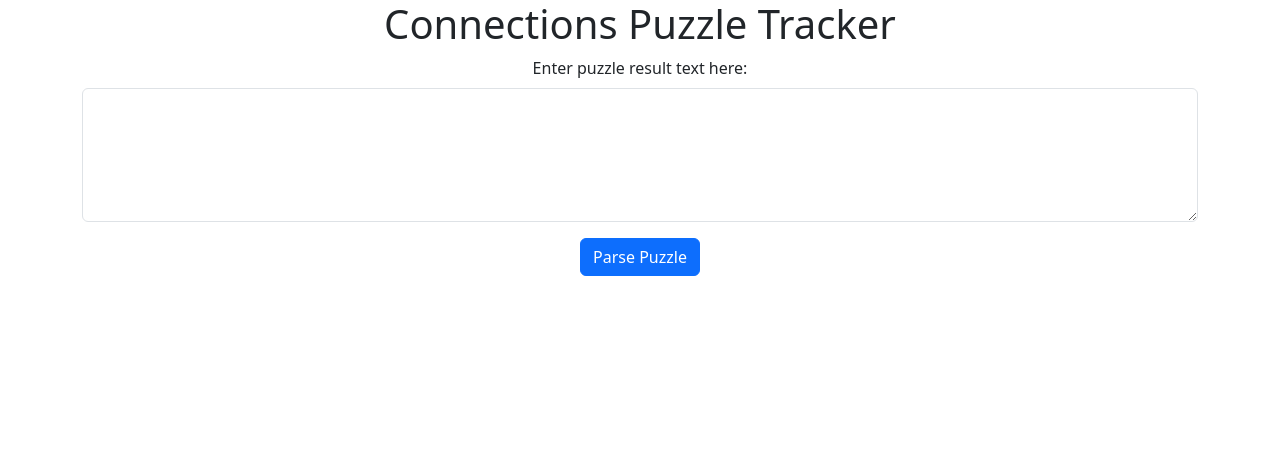
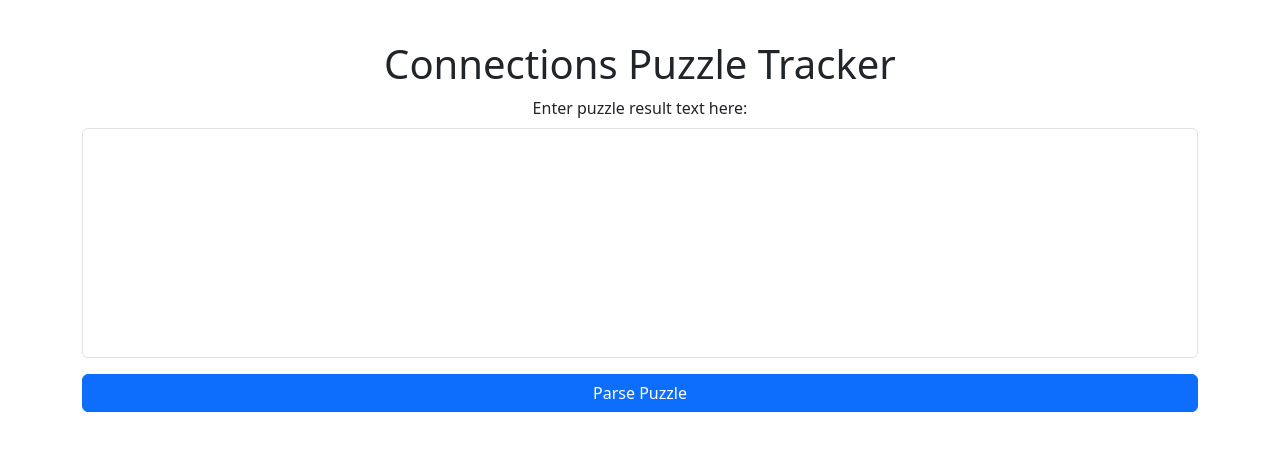
Before and after one commit to gdifiore/nyt-connections-tracker, a Flask app: page / in a window 1280 px wide. Shown: the top 451 px of the page. Run offline with Flask 3, Linux system fonts and the light colour scheme.

Commit message:
fix css + input validation
- css was in wrong folder and wasn't being applied
- validation of emoji lines was wrong
- increased form length to 9 (max length of NYT output)

```diff
--- a/connections_parser.py
+++ b/connections_parser.py
@@ -16,7 +16,7 @@
 
     # verify emojis, row length, and total number of rows
     valid_emojis = {'🟩', '🟨', '🟪', '🟦'}
-    if len(emojis) >= 7:
+    if len(emojis) > 7:
         print("More than 7 rows of emojis")
         return False
 
--- /dev/null
+++ b/static/css/style.css
@@ -0,0 +1,29 @@
+body {
+    display: flex;
+    justify-content: center;
+    align-items: center;
+    margin: 0;
+}
+
+.input-area {
+    margin-top: 5vh;
+    margin-bottom: 20px;
+}
+
+.result-area {
+    margin-top: 20px;
+}
+
+.form-group {
+    margin-bottom: 1rem;
+}
+
+.form-control {
+    height: auto;
+    min-height: 800px;
+    resize: none;
+}
+
+.btn-primary {
+    width: 100%;
+}
--- a/templates/index.html
+++ b/templates/index.html
@@ -6,7 +6,7 @@
     <link rel="stylesheet" href="https://cdn.jsdelivr.net/npm/bootstrap@5.3.2/dist/css/bootstrap.min.css" integrity="sha384-T3c6CoIi6uLrA9TneNEoa7RxnatzjcDSCmG1MXxSR1GAsXEV/Dwwykc2MPK8M2HN" crossorigin="anonymous" />
     <title>Connections Puzzle Tracker</title>
 
-    <link rel="stylesheet"  type="text/css" href="{{url_for('.static', filename='style.css')}}">
+    <link rel="stylesheet"  type="text/css" href="{{url_for('.static', filename='css/style.css')}}">
 </head>
 
 <body>
@@ -14,19 +14,19 @@
         <div class="row">
             <div class="col-md-12 thin-form">
                 <!-- Your content goes here -->
-                <div class="my-content">
+                <div class="input-area">
                     <h1>Connections Puzzle Tracker</h1>
                     <form method="post" action="/" class="needs-validation" novalidate>
                         <div class="mb-3 form-group">
                             <label for="puzzleText" class="form-label">Enter puzzle result text here:</label>
-                            <textarea class="form-control" name="puzzle_text" id="puzzleText" rows="5" required>{{ request.form['puzzle_text'] }}</textarea>
+                            <textarea class="form-control" name="puzzle_text" id="puzzleText" rows="9" required>{{ request.form['puzzle_text'] }}</textarea>
                         </div>
                         <button type="submit" class="btn btn-primary">Parse Puzzle</button>
                     </form>
                 </div>
 
                 <!-- New content below the centered content -->
-                <div class="additional-content">
+                <div class="result-area">
                     {% if puzzle_number is defined %}
                         <h2>Puzzle #{{ puzzle_number }} Results:</h2>
                         {% for category, is_correct in results.items() %}
```
Also changed, not shown: css/style.css (deleted, +0 -34 lines).
